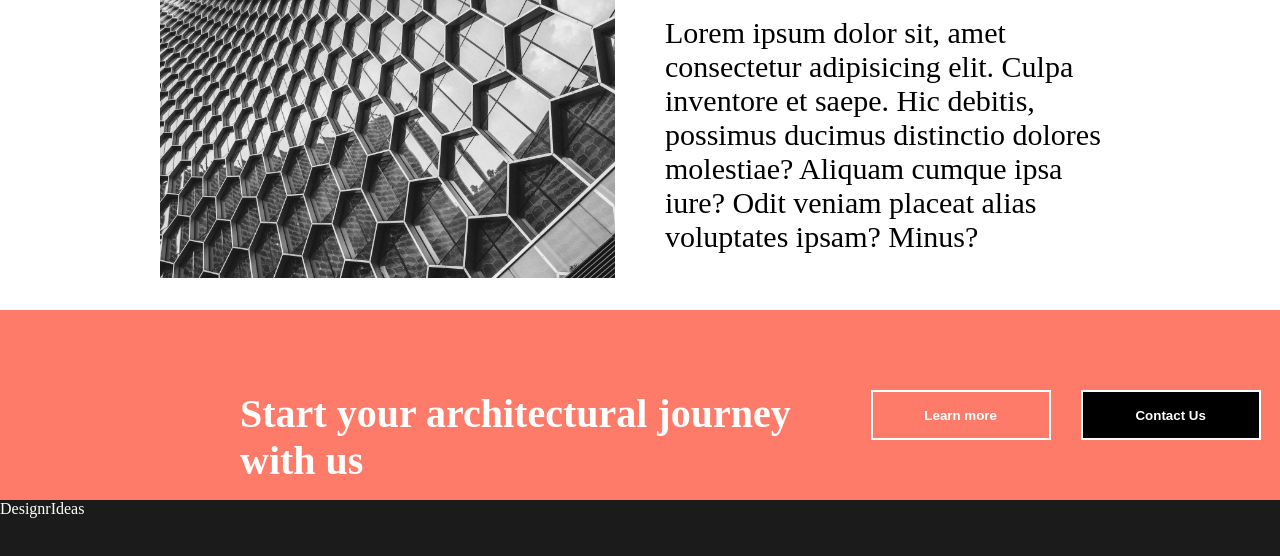
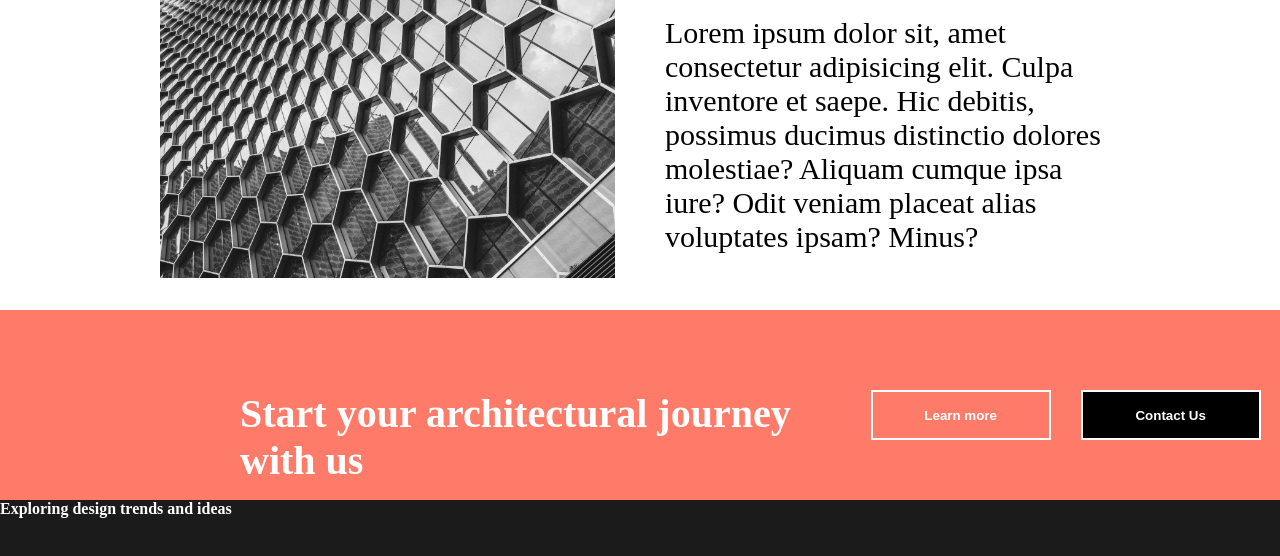
Before and after one commit to gabrieljcoutinho/Projeto-Archi-Firm, a React (Create React App) app: page / in a window 1280 px wide. Shown: the part 3216-3772 px from the top of the page. Built offline with nearby package versions, Linux system fonts and the light colour scheme.

Commit message:
paragfro

```diff
--- a/src/components/DesignrIdeas.jsx
+++ b/src/components/DesignrIdeas.jsx
@@ -3,7 +3,11 @@ import "../Css/Desgnerideas.css"
 
 const DesignrIdeas = () => {
   return (
-    <div className='designers'>DesignrIdeas</div>
+    <div className='designers'>
+
+            <h4>Exploring design trends and ideas</h4>
+
+    </div>
   )
 }
 
```
